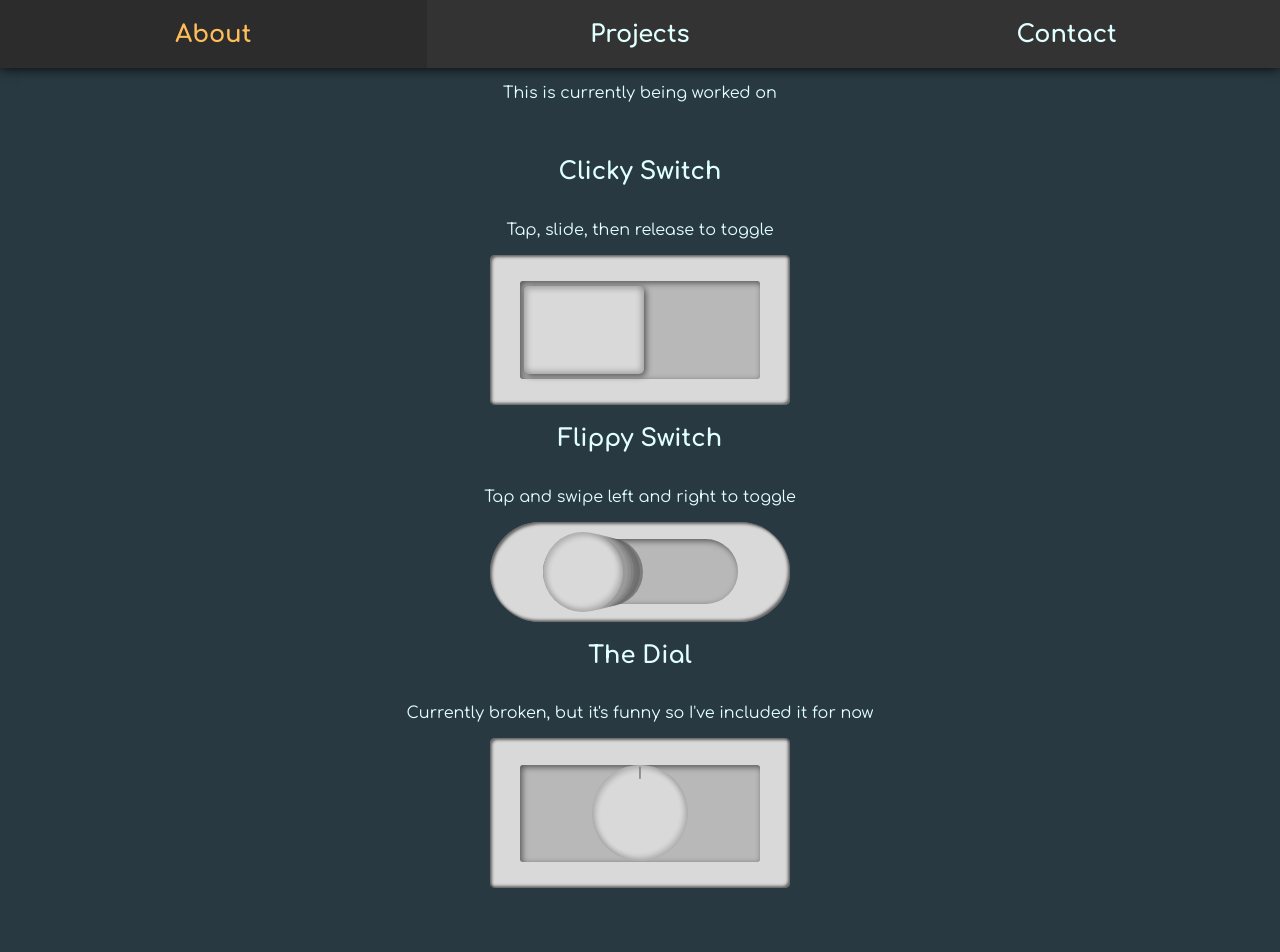
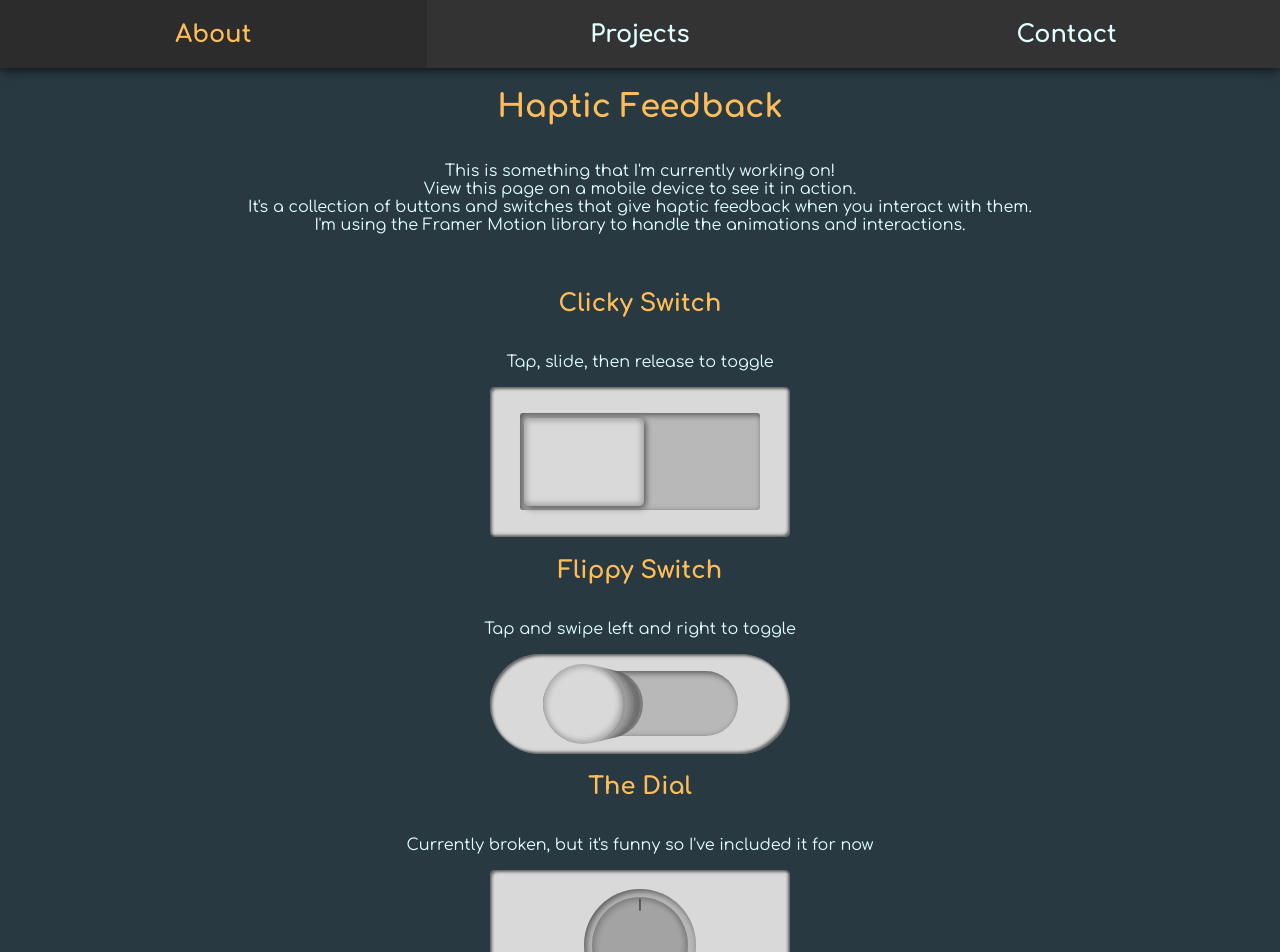
Before and after one commit to TrisRosco/portfolio, a React (Create React App) app in the folder pf/: page /interface in a window 1280 px wide. Shown: the top 952 px of the page. Before the commit the page ends 908 px from the top, so only its background shows below. Built offline with nearby package versions, Linux system fonts and the light colour scheme; a web font is replaced by a local one.

Commit message:
Added a stylised titled and description for the sake of adding context

```diff
--- a/pf/src/components/interface/ClickyDial/index.js
+++ b/pf/src/components/interface/ClickyDial/index.js
@@ -1,4 +1,4 @@
-import React, { useState } from "react";
+import React, { useEffect, useState } from "react";
 import "./styles.css";
 import { motion, useDragControls } from "framer-motion";
 
@@ -7,7 +7,30 @@ function ClickyDial() {
 
   const controls = useDragControls();
 
-  //while dragging, rotate the dial
+  function vibrateDevice() {
+    // Check if the Vibration API is supported by the browser
+    if ("vibrate" in navigator) {
+      navigator.vibrate(30); // Adjust the duration as needed
+    }
+  }
+
+  useEffect(() => {
+    console.log(rotVal);
+  }, [rotVal]);
+
+
+  function handleRotate(event, info) {
+    const rotationIncrement = 15; // Adjust this value for a better rotation experience
+
+    if (info.point.x > 0) {
+      setRotVal(rotVal + rotationIncrement);
+      vibrateDevice();
+    } else if (info.point.x < 0) {
+      setRotVal(rotVal - rotationIncrement);
+      vibrateDevice();
+    }
+  }
+
 
   return (
     <div className="dial-outer">
@@ -15,15 +38,15 @@ function ClickyDial() {
         <motion.div
           className="dial-handle"
           layout
+          // transition={{ type: "spring", stiffness: 500, damping: 30 }}
           drag="x"
           dragControls={controls}
           dragConstraints={{ left: 0, right: 0 }}
-          dragElastic={0.1}
-          style={{ rotate: rotVal }}
+          dragElastic={0.00001} // This is jank to stop the dial from moving left and right
+          dragMomentum={false}
+          // style={{ rotate: rotVal }}
           whileDrag={{ rotate: rotVal }}
-          onDrag={(event, info) => {
-            setRotVal(info.point.x);
-          }}
+          onDrag={handleRotate}
         >
           I
         </motion.div>
--- a/pf/src/components/interface/ClickyDial/styles.css
+++ b/pf/src/components/interface/ClickyDial/styles.css
@@ -10,10 +10,10 @@
 }
 
 .dial-inner{
-    width: 80%;
-    height: 65%;
+    width: 7rem;
+    height: 7rem;
     background:  #b8b8b8;
-    border-radius: 3px;
+    border-radius: 50%;
     box-shadow: inset 2px 2px 6px rgba(0, 0, 0, 0.55);
     display: flex;
     justify-content: center;
@@ -24,9 +24,9 @@
     width: 6rem;
     height: 6rem;
     border-radius: 50%;
-    background-color: #d9d9d9;
+    background-color: #a3a3a3;
     text-align: center;
-    color: dimgray;
+    color: rgb(53, 53, 53);
     cursor: pointer;
     user-select: none;
     box-shadow: inset 2px 2px 5px 2px rgba(0, 0, 0, 0.15), inset -2px -2px 5px 2px rgba(0, 0, 0, 0.15);
--- a/pf/src/pages/CoolInterface/index.js
+++ b/pf/src/pages/CoolInterface/index.js
@@ -11,15 +11,24 @@ const CoolInterface = () => {
       <header className="interface-header">
         <NavBar />
       </header>
-      <p className="interface-title">This is currently being worked on</p>
+      <h1 className="interface-title">Haptic Feedback</h1>
+      <p className="interface-description">This is something that I'm currently working on!
+      <br />
+      View this page on a mobile device to see it in action.
+      <br />
+      It's a collection of buttons and switches that give haptic feedback when you interact with them.
+      <br />
+      I'm using the Framer Motion library to handle the animations and interactions.
+      <br />
+      </p>
       <div className="interface-container">
-      <h2>Clicky Switch</h2>
-      <p>Tap, slide, then release to toggle</p>
+        <h2 className="interface-subtitle">Clicky Switch</h2>
+        <p>Tap, slide, then release to toggle</p>
         <ClickySwitch />
-        <h2>Flippy Switch</h2>
+        <h2 className="interface-subtitle">Flippy Switch</h2>
         <p>Tap and swipe left and right to toggle</p>
         <ClickySwitch2 />
-        <h2>The Dial</h2>
+        <h2 className="interface-subtitle">The Dial</h2>
         <p>Currently broken, but it's funny so I've included it for now</p>
         <ClickyDial />
       </div>
--- a/pf/src/pages/CoolInterface/styles.css
+++ b/pf/src/pages/CoolInterface/styles.css
@@ -4,6 +4,14 @@
     align-items: center;
     justify-content: center;
     text-align: center;
+}
+
+.interface-title{
+    color: #FFBD59;
+}
+
+.interface-subtitle{
+    color: #FFBD59;
 }
 
 .interface-container{
```
